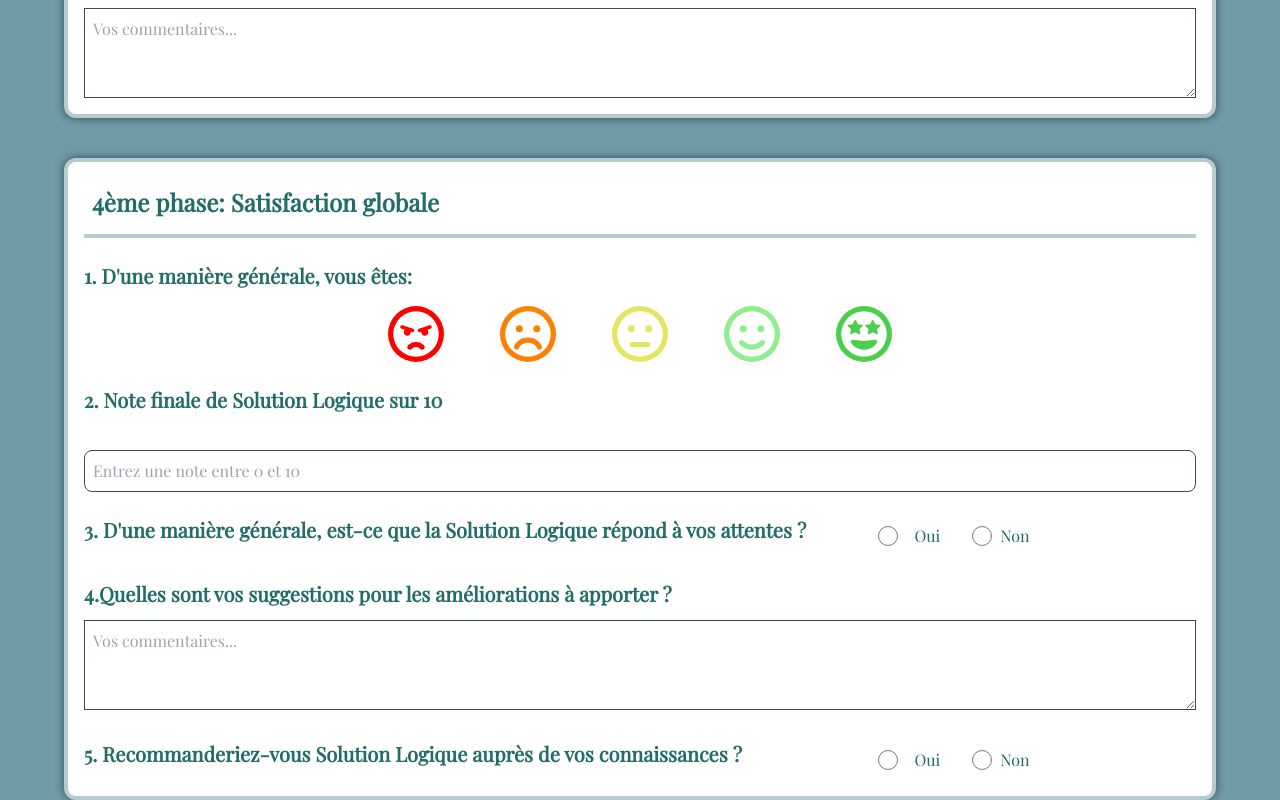
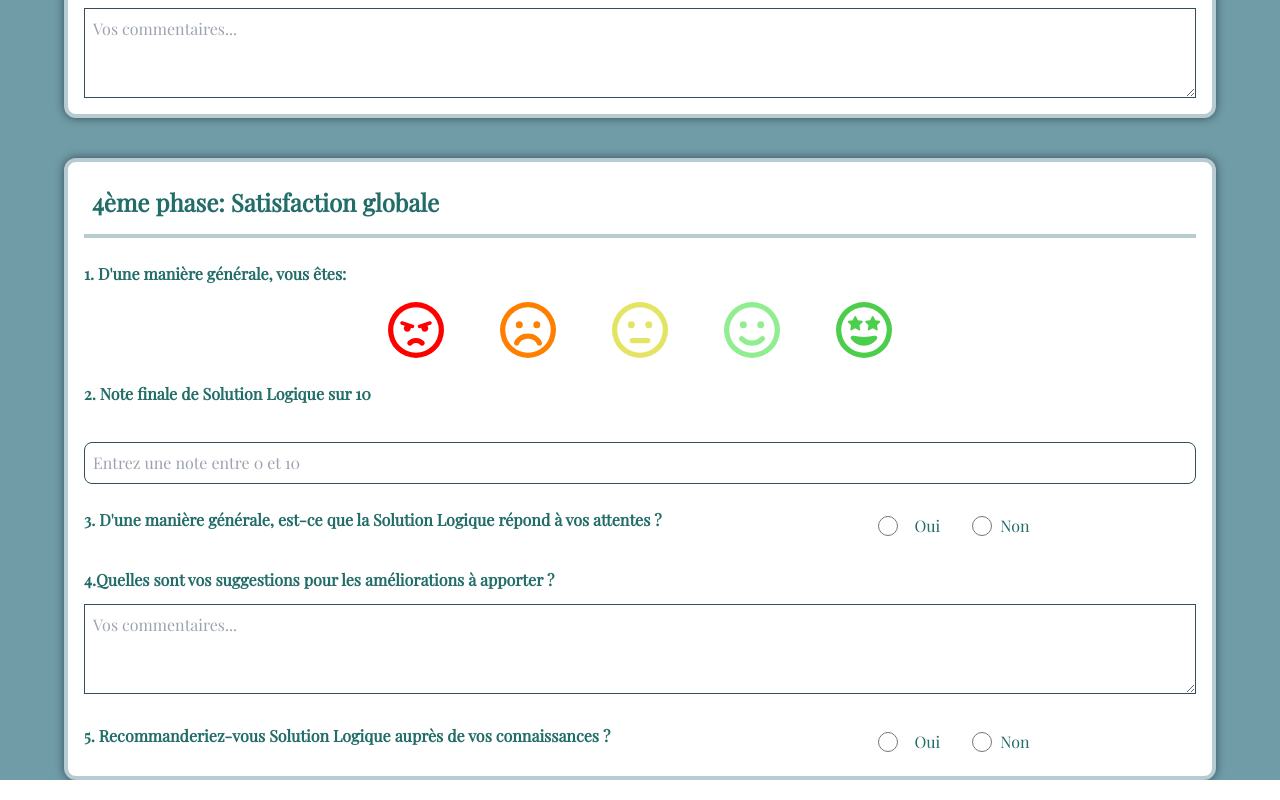
Before and after one commit to JordanSerafini/SLI-Form-V1, a React (Vite) app: page / in a window 1280 px wide. Shown: the part 2277-3077 px from the top of the page. Built offline with nearby package versions, Linux system fonts and the light colour scheme.

Commit message:
first comit :sparkles:

```diff
--- a/src/App.jsx
+++ b/src/App.jsx
@@ -10,7 +10,7 @@ function App() {
   return (
     <RatingProvider>
 
-    <div className="">
+    <div className="bg-red-300">
     <Header />
     <div className="flex flex-col items-center justify-center w-full bg-cream text-blue-light">
 
--- a/src/components/FormLine2.jsx
+++ b/src/components/FormLine2.jsx
@@ -7,19 +7,19 @@ function FormLine2() {
   const [recommendation, setRecommendation] = useState("");
 
   return (
-    <div className="bg-white rounded-xl border-brownperso border-4 p-4 shadow-custom w-9/10 mt-10 flex flex-col gap-6 font-playfair">
+    <div className="bg-white rounded-xl border-brownperso border-4 p-4 shadow-custom w-9/10 mt-10 flex flex-col gap-6 font-playfair ">
       <h2 className="text-lg md:text-xl lg:text-2xl font-bold border-b-4 pb-4 border-brownperso p-2">
         4ème phase: Satisfaction globale
       </h2>
       <div className="flex flex-col gap-4 w-full">
-        <h3 className="text-xl font-bold w-9/10">
+        <h3 className="text-base font-bold w-9/10">
           1. D&apos;une manière générale, vous êtes:
         </h3>
         <RatingSmiley  />
       </div>
 
 
-      <h3 className="text-xl font-bold mb-3">
+      <h3 className="text-base font-bold mb-3">
         2. Note finale de Solution Logique sur 10
       </h3>
       <input
@@ -33,7 +33,7 @@ function FormLine2() {
       />
 
       <div className="flex flex-row gap-4">
-        <h3 className="text-xl font-bold mb-3 w-7/10">
+        <h3 className="text-base font-bold mb-3 w-7/10">
           3. D&apos;une manière générale, est-ce que la Solution Logique répond
           à vos attentes ?
         </h3>
@@ -65,7 +65,7 @@ function FormLine2() {
       </div>
 
       <div>
-        <h3 className="text-xl font-bold mb-3">
+        <h3 className="text-base font-bold mb-3">
           4.Quelles sont vos suggestions pour les améliorations à apporter ?
         </h3>
         <textarea
@@ -75,7 +75,7 @@ function FormLine2() {
         ></textarea>
       </div>
       <div className="flex flex-row gap-4">
-        <h3 className="text-xl font-bold mb-3 w-7/10">
+        <h3 className="text-base font-bold mb-3 w-7/10">
           5. Recommanderiez-vous Solution Logique auprès de vos connaissances ?
         </h3>
         <div className="flex justify-center space-x-8">
```
